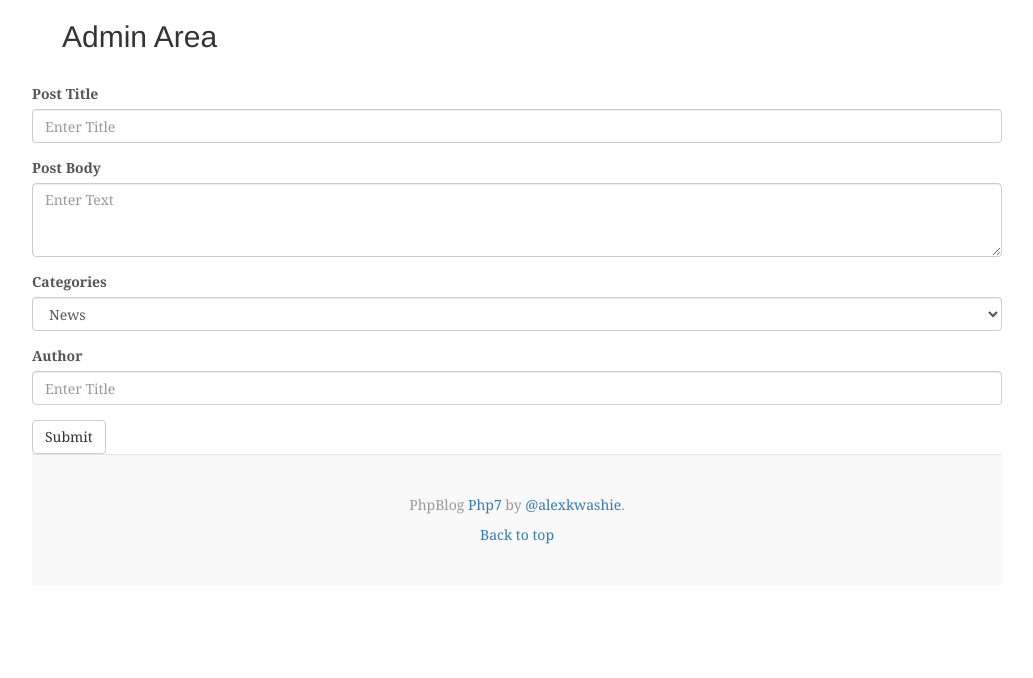
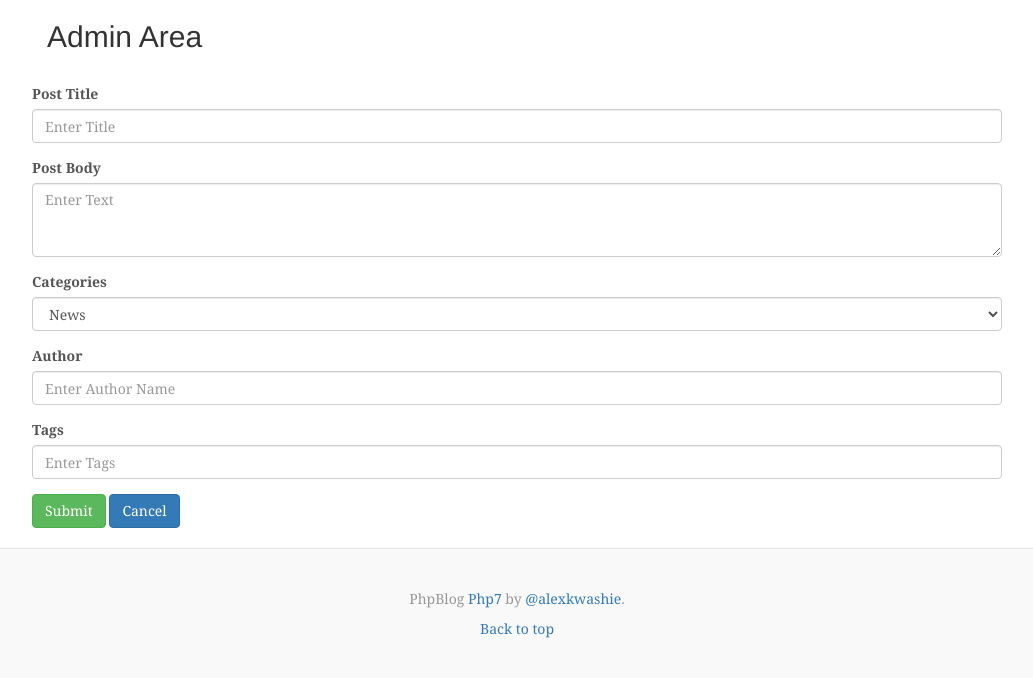
Before and after one commit to alexkwashie/3Blog, a PHP site: page /admin/add_post.php in a window 1280 px wide. Shown: the part 40-718 px from the top of the page, without its empty margins (123-1156 px from the left). Run offline with PHP 8.4, Linux system fonts and the light colour scheme; some libraries are stand-ins or nearby versions.

Commit message:
cat area

```diff
--- a/admin/add_post.php
+++ b/admin/add_post.php
@@ -2,17 +2,17 @@
 
 <form role="form" method="post" action="add_post.php">
   <div class="form-group">
-    <label for="exampleInputEmail1">Post Title</label>
+    <label>Post Title</label>
     <input type="text" name="title" class="form-control" placeholder="Enter Title">
   </div>
 
   <div class="form-group">
-    <label for="exampleInputEmail1">Post Body</label>
-    <textarea name="body"class="form-control" rows="3" placeholder="Enter Text"></textarea>
+    <label>Post Body</label>
+    <textarea name="body" class="form-control" rows="3" placeholder="Enter Text" noresize></textarea>
   </div>
 
   <div class="form-group">
-    <label for="exampleInputEmail1">Categories</label>
+    <label>Categories</label>
     <select name="category" class="form-control">
         <option>News</option>
         <option>Events</option>
@@ -20,11 +20,21 @@
   </div>
 
   <div class="form-group">
-    <label for="exampleInputEmail1">Author</label>
-    <input type="email" name="title" class="form-control" placeholder="Enter Title">
+    <label>Author</label>
+    <input type="text" name="Author" class="form-control" placeholder="Enter Author Name">
   </div>
 
-  <button type="submit" name="submit" class="btn btn-default">Submit</button>
+  <div class="form-group">
+    <label>Tags</label>
+    <input type="text" name="tags " class="form-control" placeholder="Enter Tags">
+  </div>
+
+<div>
+  <button type="submit" name="submit" class="btn btn-success">Submit</button>
+
+  <a href="index.php" class="btn btn-primary">Cancel</a>
+  </div>
+  <br>
 </form>
 
 <?php include 'include/footer.php';?>
--- a/admin/include/footer.php
+++ b/admin/include/footer.php
@@ -1,12 +1,17 @@
 
 
-<div class="blog-footer">
-  <p>PhpBlog <a href="http://getbootstrap.com">Php7</a> by <a href="https://twitter.com/mdo">@alexkwashie</a>.</p>
-  <p>
-    <a href="#">Back to top</a>
-  </p>
-</div>
+</div><!-- /.blog-sidebar -->
 
+      </div><!-- /.row -->
+
+    </div><!-- /.container -->
+
+    <footer class="blog-footer">
+      <p>PhpBlog <a href="http://getbootstrap.com">Php7</a> by <a href="https://twitter.com/mdo">@alexkwashie</a>.</p>
+      <p>
+        <a href="#">Back to top</a>
+      </p>
+    </footer>
 
 <!-- Bootstrap core JavaScript
 ================================================== -->
--- a/admin/include/header.php
+++ b/admin/include/header.php
@@ -43,7 +43,7 @@
 
     <div class="container">
 
-      <div class="blog-header col-sm-12">
+      <div class="blog-header">
           <h2>Admin Area</h2>
       </div>
 
```
Also changed, not shown: admin/add_cat.php (+14 -0 lines), admin/edit_post.php (+40 -0 lines).
